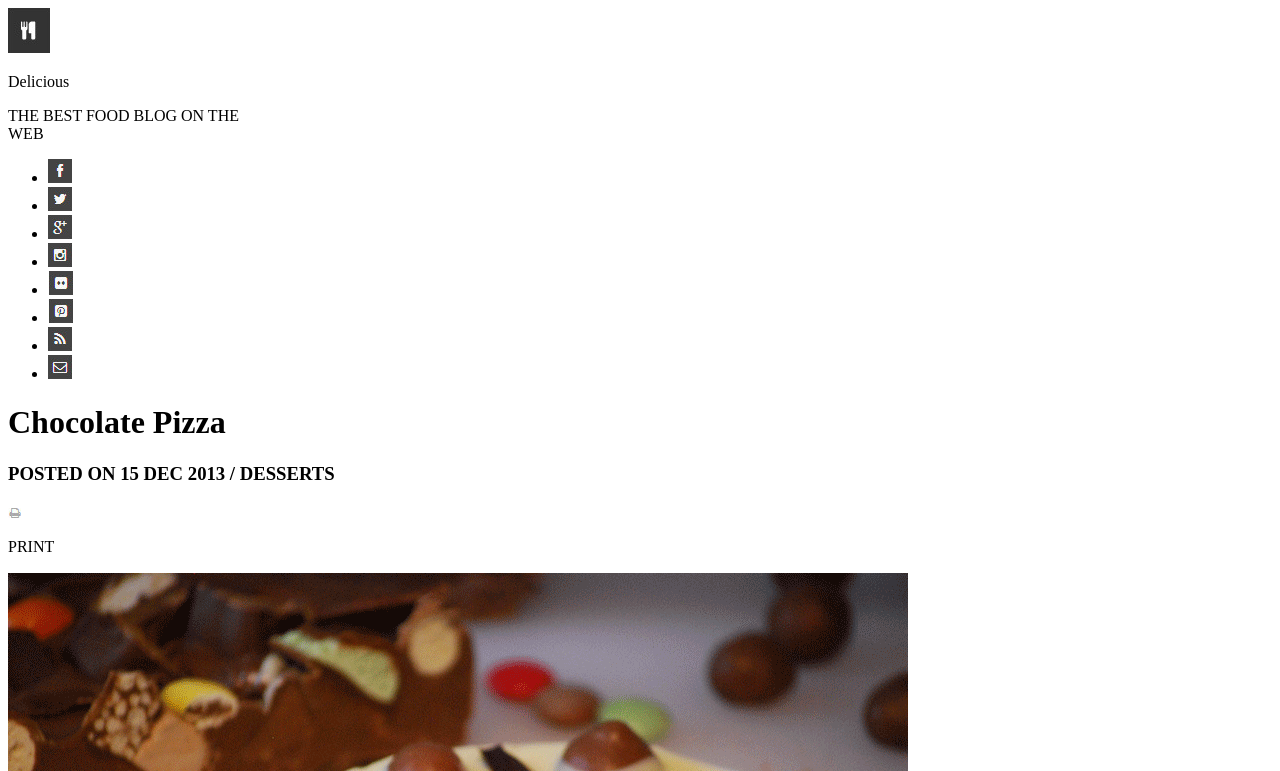
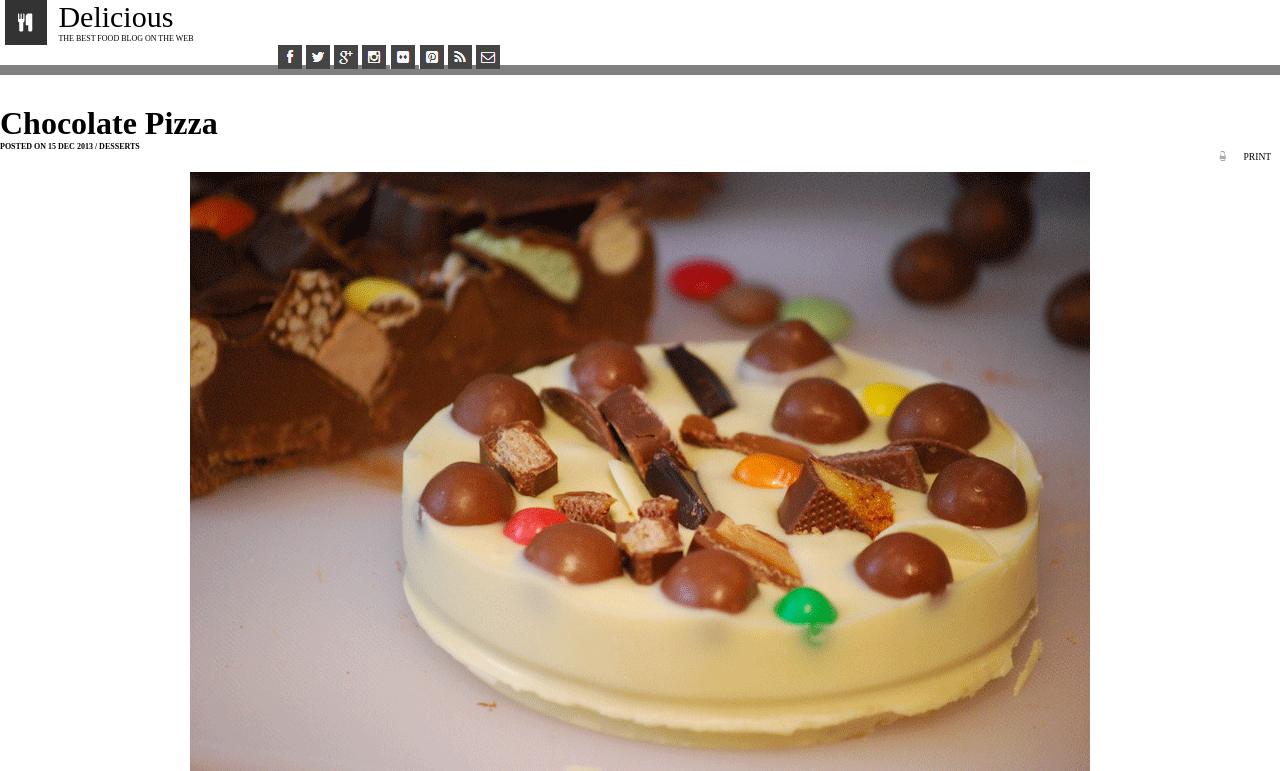
Before and after one commit to YvonneHayes/March28Lab, a plain HTML site: page index.html in a window 1280 px wide. Shown: the top 771 px of the page. Drawn offline with Linux system fonts and the light colour scheme.

Commit message:
Top part starting to look nice

```diff
--- a/index.html
+++ b/index.html
@@ -38,7 +38,7 @@
         <p>PRINT</p>
       </div>
     </div>
-    <img src="img/choco-pizza.png"/>
+    <img src="img/choco-pizza.png" id="cake"/>
     <div id="instructions" class="georgia">
       <p>For the fig-swirl: Melt butter over medium heat in a sauce pan. Add brown sugar and stirl to desolve. Halve all of the figs and toss in the sauce pan with water and lemon juice. Cook over medium heat, stirring frequently, until you have a chunky-jammy mixture. Add salt with one or two stirs, set aside and let cool completely.</p>
       <p>Ice cream: In a small pot over medium heat, combine milk, and granulated sugar until sugar is completely dissolved and the milk is just barely lukewarm. Whisk in the egg yolks. Set mixture in the fridge and wait until the fig mixture is cooled.</p>
--- a/ourstyle.css
+++ b/ourstyle.css
@@ -1,12 +1,82 @@
-#delicious {
-  width: 250px;
-
+* {
+  margin: 0;
+  padding: 0;
+  box-sizing: border-box;
 }
 
-#delicious:img {
+
+#delicious {
+  width: 199px;
+  display: flex;
+  justify-content: space-around;
+}
+
+#delicious img {
   float: left;
 }
 
 #delicious-text {
   float: right;
 }
+
+#icons {
+  width: 500px;
+  background-color: red;
+}
+
+#icons li {
+  list-style-type: none;
+  display: inline;
+  text-decoration: none;
+}
+
+#icons ul {
+  list-style-type: none;
+  margin-left: auto;
+  margin-right: auto;
+  overflow: hidden;
+  float: right;
+}
+
+#tagline {
+  font-size: 50%;
+}
+
+#blog-name {
+  font-size: 30px;
+}
+
+.bar {
+  background-color: grey;
+  width: 100%;
+  height: 10px;
+  margin-top: 20px;
+}
+
+h1 {
+  margin-top: 30px;
+}
+
+h3 {
+  font-size: 50%;
+}
+
+#print {
+  display: flex;
+  justify-content: space-around;
+  font-size: 60%;
+  float: right;
+  width: 70px;
+}
+
+#print img {
+  height: 10px;
+  width: 7px;
+}
+
+#cake {
+  margin-top: 20px;
+  display: block;
+  margin-left: auto;
+  margin-right: auto;
+}
```
